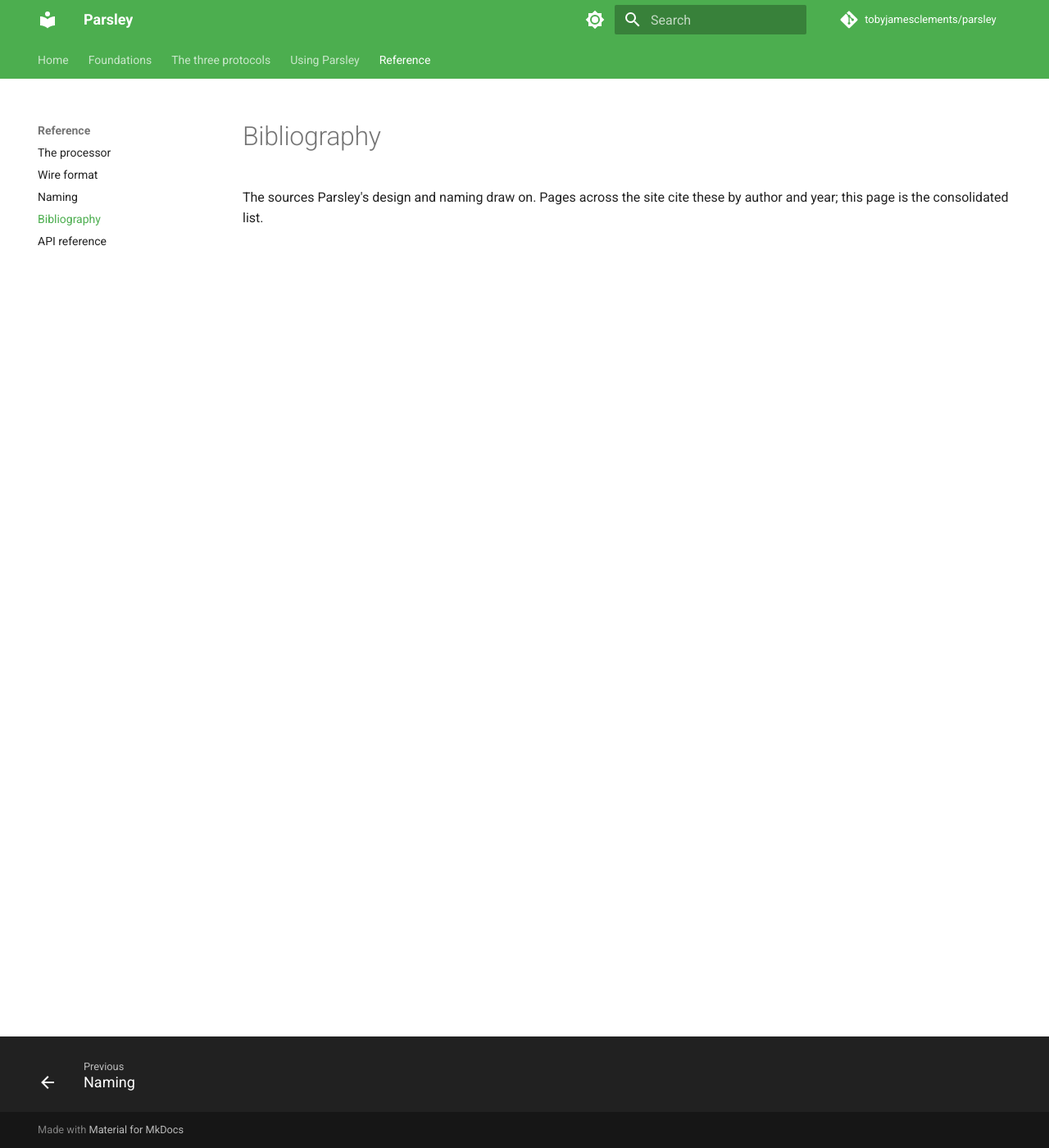
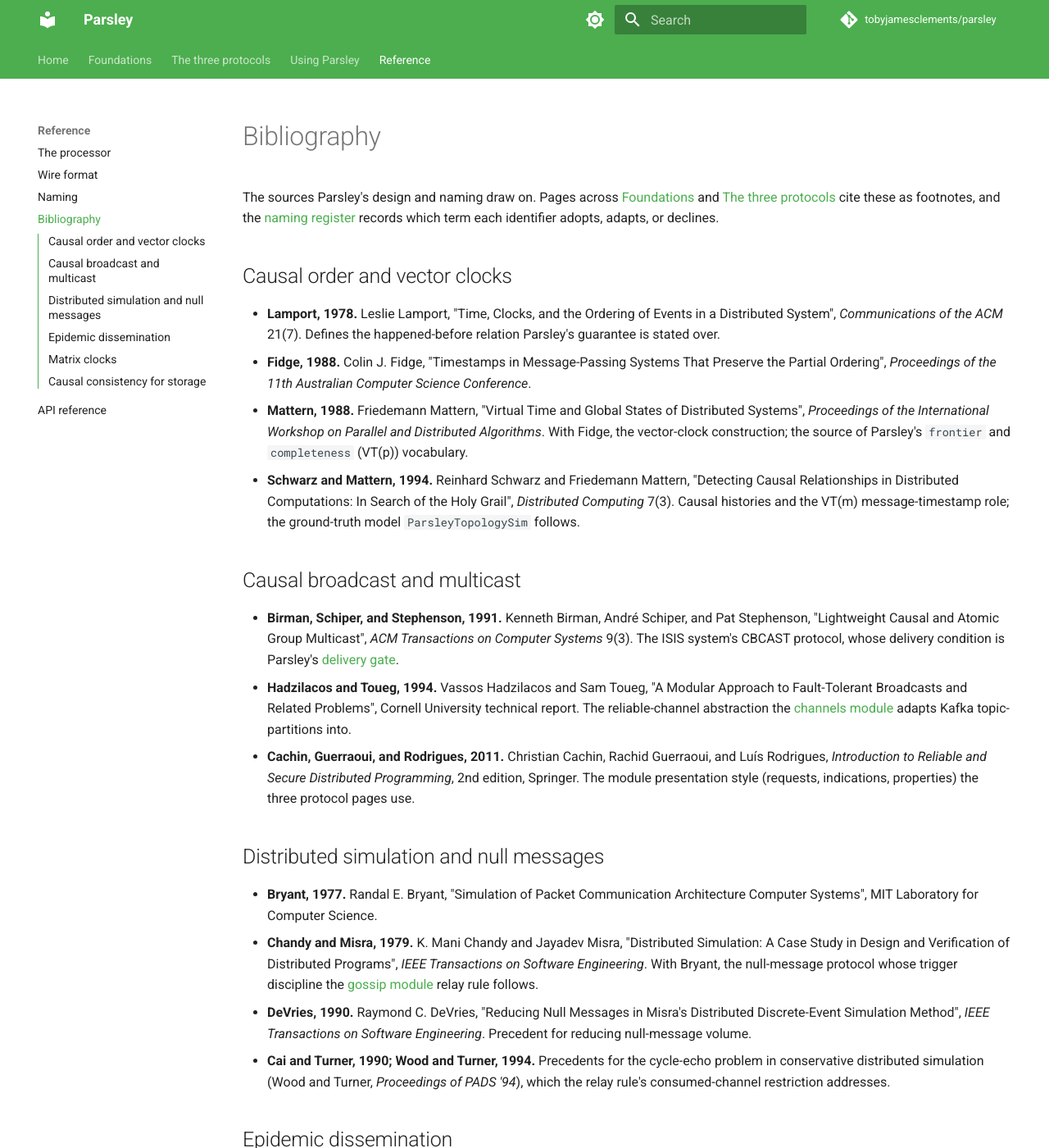
Before and after one commit to tobyjamesclements/parsley, an MkDocs documentation site: the page built from docs/reference/bibliography.md, in a window 1280 px wide and 1400 px high. Shown: the whole window at 82% size. Built offline with MkDocs 1.6.1 and Material for MkDocs 9.7.7, drawn with Linux system fonts in a browser that asks for light colours; comment, search, counter and statistics services are not loaded; the version menu is left out; some of the changed text lies outside the part shown.

Commit message:
Complete Reference: add the Bibliography and reframe the pages
Add a consolidated Bibliography collecting every source the Foundations, protocols,
and naming pages cite, grouped by theme (causal order and vector clocks; causal
broadcast and multicast; distributed simulation and null messages; epidemic
dissemination; matrix clocks; causal consistency for storage), with the page
footnotes linking into it.

Retitle the former internals "Streams integration" page to "The processor" and
frame it explicitly as the Kafka Streams embedding of the three protocols rather
than a fourth protocol. Give wire format and naming leads that link into the
protocols and the bibliography.

mkdocs build --strict green; full mvn clean verify green.

Co-Authored-By: Claude Fable 5 <noreply@anthropic.com>
Claude-Session: https://claude.ai/code/session_01DntNjc5jVvKXTETd59vdcW

```diff
--- a/docs/reference/bibliography.md
+++ b/docs/reference/bibliography.md
@@ -1,7 +1,72 @@
 # Bibliography
 
-The sources Parsley's design and naming draw on. Pages across the site cite these by author and
-year; this page is the consolidated list.
+The sources Parsley's design and naming draw on. Pages across [Foundations](../foundations/causal-consistency.md)
+and [The three protocols](../protocols/index.md) cite these as footnotes, and the
+[naming register](naming.md) records which term each identifier adopts, adapts, or declines.
 
-<!-- Filled in commit 6 of the docs restructure. Each entry will carry the works cited across the
-     Foundations and Three protocols sections, with back-links from the pages that use them. -->
+## Causal order and vector clocks
+
+- **Lamport, 1978.** Leslie Lamport, "Time, Clocks, and the Ordering of Events in a Distributed
+  System", *Communications of the ACM* 21(7). Defines the happened-before relation Parsley's
+  guarantee is stated over.
+- **Fidge, 1988.** Colin J. Fidge, "Timestamps in Message-Passing Systems That Preserve the Partial
+  Ordering", *Proceedings of the 11th Australian Computer Science Conference*.
+- **Mattern, 1988.** Friedemann Mattern, "Virtual Time and Global States of Distributed Systems",
+  *Proceedings of the International Workshop on Parallel and Distributed Algorithms*. With Fidge,
+  the vector-clock construction; the source of Parsley's `frontier` and `completeness` (VT(p))
+  vocabulary.
+- **Schwarz and Mattern, 1994.** Reinhard Schwarz and Friedemann Mattern, "Detecting Causal
+  Relationships in Distributed Computations: In Search of the Holy Grail", *Distributed Computing*
+  7(3). Causal histories and the VT(m) message-timestamp role; the ground-truth model
+  `ParsleyTopologySim` follows.
+
+## Causal broadcast and multicast
+
+- **Birman, Schiper, and Stephenson, 1991.** Kenneth Birman, André Schiper, and Pat Stephenson,
+  "Lightweight Causal and Atomic Group Multicast", *ACM Transactions on Computer Systems* 9(3). The
+  ISIS system's CBCAST protocol, whose delivery condition is Parsley's
+  [delivery gate](../foundations/delivery-gate.md).
+- **Hadzilacos and Toueg, 1994.** Vassos Hadzilacos and Sam Toueg, "A Modular Approach to
+  Fault-Tolerant Broadcasts and Related Problems", Cornell University technical report. The
+  reliable-channel abstraction the [channels module](../protocols/channels.md) adapts Kafka
+  topic-partitions into.
+- **Cachin, Guerraoui, and Rodrigues, 2011.** Christian Cachin, Rachid Guerraoui, and Luís
+  Rodrigues, *Introduction to Reliable and Secure Distributed Programming*, 2nd edition, Springer.
+  The module presentation style (requests, indications, properties) the three protocol pages use.
+
+## Distributed simulation and null messages
+
+- **Bryant, 1977.** Randal E. Bryant, "Simulation of Packet Communication Architecture Computer
+  Systems", MIT Laboratory for Computer Science.
+- **Chandy and Misra, 1979.** K. Mani Chandy and Jayadev Misra, "Distributed Simulation: A Case
+  Study in Design and Verification of Distributed Programs", *IEEE Transactions on Software
+  Engineering*. With Bryant, the null-message protocol whose trigger discipline the
+  [gossip module](../protocols/gossip.md) relay rule follows.
+- **DeVries, 1990.** Raymond C. DeVries, "Reducing Null Messages in Misra's Distributed
+  Discrete-Event Simulation Method", *IEEE Transactions on Software Engineering*. Precedent for
+  reducing null-message volume.
+- **Cai and Turner, 1990; Wood and Turner, 1994.** Precedents for the cycle-echo problem in
+  conservative distributed simulation (Wood and Turner, *Proceedings of PADS '94*), which the relay
+  rule's consumed-channel restriction addresses.
+
+## Epidemic dissemination
+
+- **Demers et al., 1987.** Alan Demers, Dan Greene, Carl Hauser, Wes Irish, John Larson, Scott
+  Shenker, Howard Sturgis, Dan Swinehart, and Doug Terry, "Epidemic Algorithms for Replicated
+  Database Maintenance", *Proceedings of PODC*. The epidemic-dissemination sense in which the gossip
+  module advertises clock progress.
+
+## Matrix clocks
+
+- **Wuu and Bernstein, 1984.** Gene T. J. Wuu and Arthur J. Bernstein, "Efficient Solutions to the
+  Replicated Log and Dictionary Problems", *Proceedings of PODC*.
+- **Sarin and Lynch, 1987.** Sunil K. Sarin and Nancy A. Lynch, "Discarding Obsolete Information in a
+  Replicated Database System", *IEEE Transactions on Software Engineering*. The matrix-clock lineage
+  the per-channel advertised clocks are a row of.
+
+## Causal consistency for storage
+
+- **Lloyd, Freedman, Kaminsky, and Andersen, 2011.** Wyatt Lloyd, Michael J. Freedman, Michael
+  Kaminsky, and David G. Andersen, "Don't Settle for Eventual: Scalable Causal Consistency for
+  Wide-Area Storage with COPS", *Proceedings of SOSP*. The total-visibility form of the assumption
+  Parsley's [delivery gate](../foundations/delivery-gate.md) removes.
```
Also changed, not shown: CHANGELOG.md (+8 -0 lines), docs/reference/naming.md (+2 -1 lines), docs/reference/processor.md (+6 -2 lines), docs/reference/wire-format.md (+5 -0 lines).
